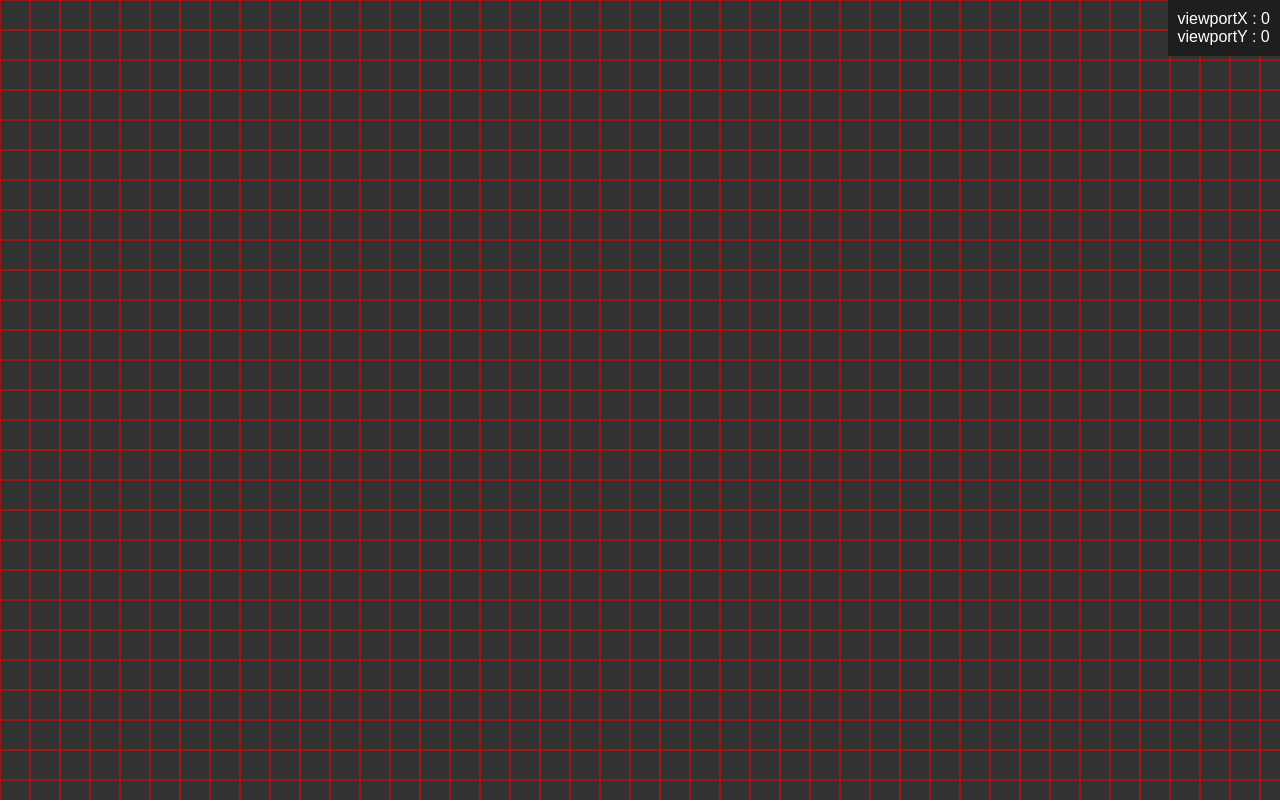
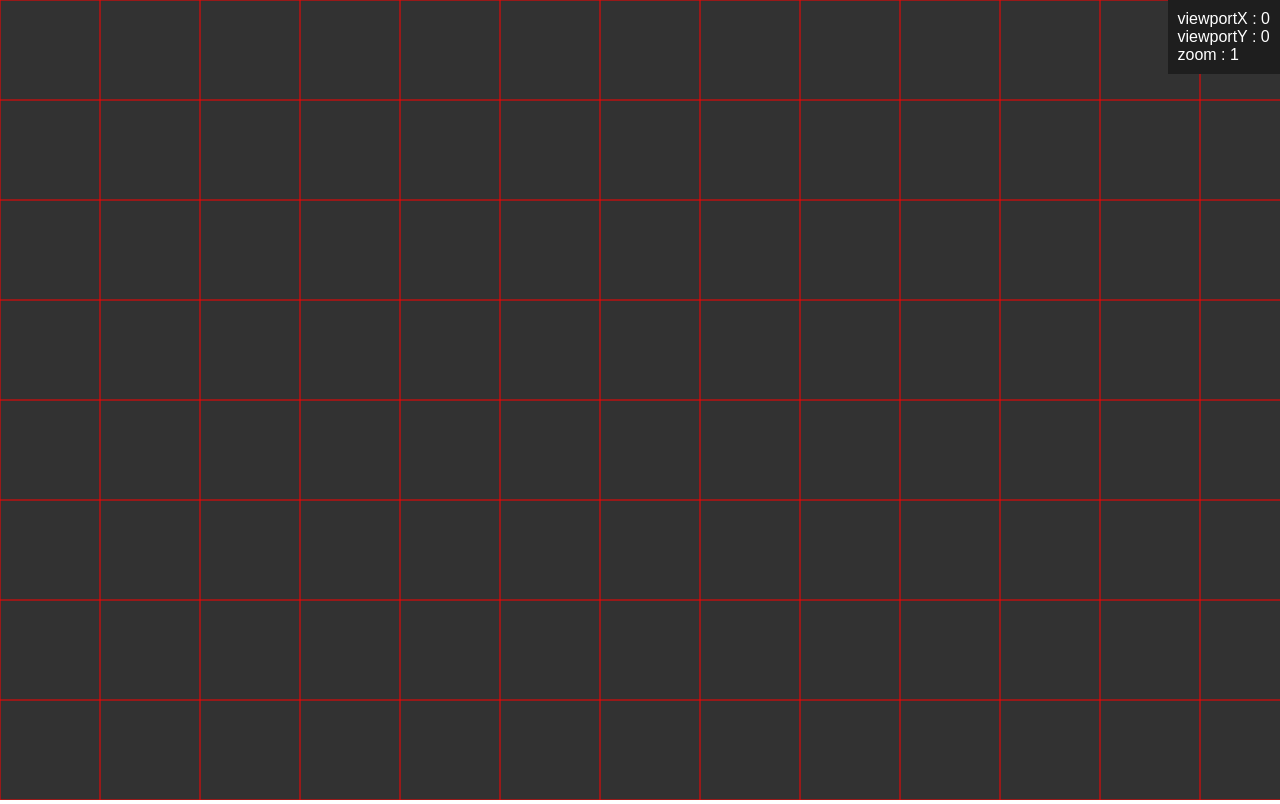
Before and after one commit to tundra-s/pampam, a plain HTML site: page index.html in a window 1280 px wide. Drawn offline with Linux system fonts and the light colour scheme.

Commit message:
feat: Add scroll listen and zoom coficient

```diff
--- a/index.html
+++ b/index.html
@@ -10,6 +10,10 @@
       * {
         margin: 0;
         padding: 0;
+      }
+
+      body {
+        overflow: hidden;
       }
 
       .info {
--- a/main.js
+++ b/main.js
@@ -1,5 +1,6 @@
 const BACKGROUND_COLOR = "rgb(50, 50, 50)";
 const ID_CANVAS = "canvas";
+const SCROLL_WEIGTH = 0.002;
 const MAX_FIELD = {
   x: 10000,
   y: 10000,
@@ -42,6 +43,7 @@ const info = new Info();
 const viewport = {
   x: 0,
   y: 0,
+  zoom: 1,
 };
 
 const grid = {
@@ -54,7 +56,7 @@ const buffer = {
 };
 
 const drawGreed = (ctx) => {
-  const adaptiveGreedSize = grid.size * 0.3;
+  const adaptiveGreedSize = grid.size * viewport.zoom;
 
   for (let i = 0; i < window.innerWidth / adaptiveGreedSize; i += 1) {
     ctx.beginPath();
@@ -66,8 +68,6 @@ const drawGreed = (ctx) => {
     );
     ctx.stroke();
   }
-
-  // Отрисовка грида по Y
 
   for (let i = 0; i < window.innerWidth / adaptiveGreedSize; i += 1) {
     ctx.beginPath();
@@ -88,11 +88,16 @@ const drawBackground = (ctx) => {
   ctx.fill();
 };
 
+const updateInfoUI = () => {
+  info.log("viewportX", viewport.x);
+  info.log("viewportY", viewport.y);
+  info.log("zoom", viewport.zoom);
+};
+
 const draw = ({ ctx }) => {
   drawBackground(ctx);
   drawGreed(ctx);
-  info.log("viewportX", viewport.x);
-  info.log("viewportY", viewport.y);
+  updateInfoUI();
 };
 
 const updateMousePosition = (dx, dy) => {
@@ -123,6 +128,10 @@ const initListeners = () => {
   window.addEventListener("mouseup", () => {
     window.removeEventListener("mousemove", mouseMoveListener);
   });
+
+  window.addEventListener("wheel", (e) => {
+    viewport.zoom += e.deltaY * SCROLL_WEIGTH;
+  });
 };
 
 const init = () => {
```
